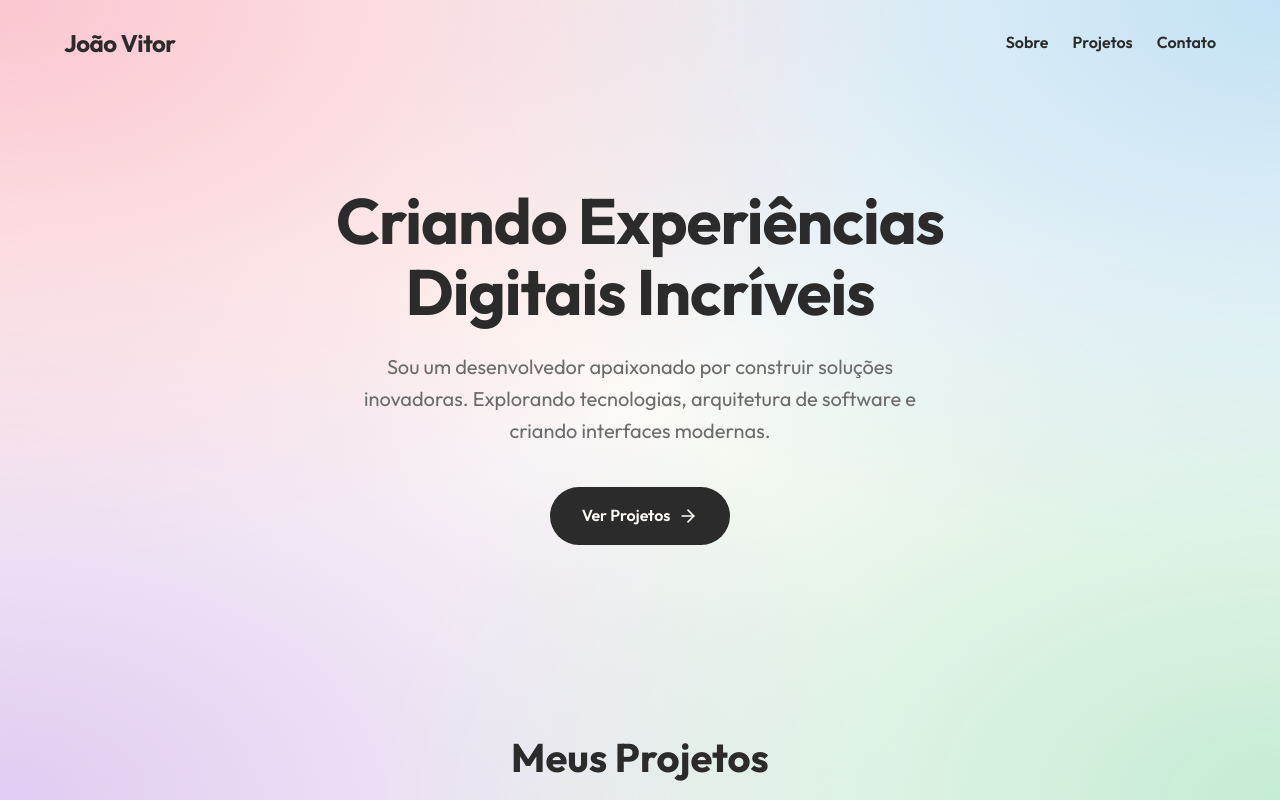
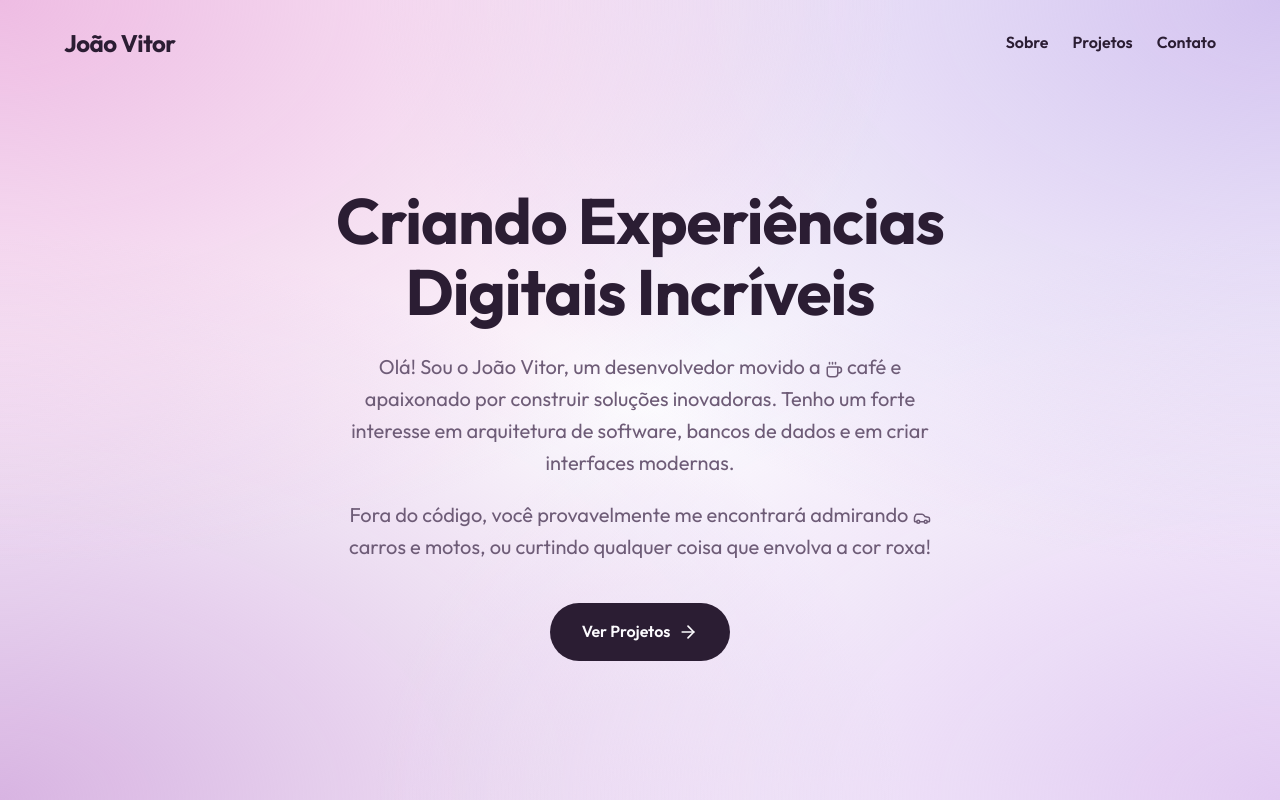
Before and after one commit to JoaoVitor0106/Portfolio, a React app: page / in a window 1280 px wide. Shown: the top 800 px of the page. Built offline with nearby package versions, Linux system fonts and the light colour scheme; the HTML template or start-up script is replaced by a standard one.

Commit message:
Update colors to purple pastels and add personal about me section

```diff
--- a/src/App.jsx
+++ b/src/App.jsx
@@ -1,5 +1,5 @@
 import React, { useEffect } from 'react';
-import { ArrowRight, Mail, ExternalLink, Code2, Database, LayoutDashboard, Terminal } from 'lucide-react';
+import { ArrowRight, Mail, ExternalLink, Code2, Database, LayoutDashboard, Terminal, Coffee, Car } from 'lucide-react';
 import './index.css';
 
 function App() {
@@ -39,8 +39,11 @@ function App() {
           <section id="about" className="hero">
             <h1>Criando Experiências<br />Digitais Incríveis</h1>
             <p>
-              Sou um desenvolvedor apaixonado por construir soluções inovadoras.
-              Explorando tecnologias, arquitetura de software e criando interfaces modernas.
+              Olá! Sou o João Vitor, um desenvolvedor movido a <Coffee size={18} style={{display: 'inline', verticalAlign: 'text-bottom'}} /> café e apaixonado por construir soluções inovadoras.
+              Tenho um forte interesse em arquitetura de software, bancos de dados e em criar interfaces modernas.
+            </p>
+            <p style={{ marginTop: '-20px', marginBottom: '40px' }}>
+              Fora do código, você provavelmente me encontrará admirando <Car size={18} style={{display: 'inline', verticalAlign: 'text-bottom'}} /> carros e motos, ou curtindo qualquer coisa que envolva a cor roxa!
             </p>
             <a href="#projects" className="btn">
               Ver Projetos <ArrowRight size={20} />
--- a/src/index.css
+++ b/src/index.css
@@ -1,16 +1,16 @@
 @import url('https://fonts.googleapis.com/css2?family=Outfit:wght@300;400;600;700&display=swap');
 
 :root {
-  --bg-color: #fdfbf7;
-  --text-color: #2b2b2b;
-  --text-light: #6b6b6b;
-  --pastel-purple: #e0cbf2;
-  --pastel-pink: #fbc6d0;
-  --pastel-yellow: #fceea7;
-  --pastel-green: #c4ecd4;
-  --pastel-blue: #c3e2f5;
+  --bg-color: #fcfbfe;
+  --text-color: #2b1d33;
+  --text-light: #6e5c77;
+  --pastel-purple: #d8b4e2;
+  --pastel-pink: #eebce3;
+  --pastel-yellow: #f5e1f7;
+  --pastel-green: #e2cbf2;
+  --pastel-blue: #d4c4f0;
   --card-bg: rgba(255, 255, 255, 0.7);
-  --border-color: rgba(255, 255, 255, 0.5);
+  --border-color: rgba(216, 180, 226, 0.3);
   --shadow-sm: 0 4px 6px -1px rgba(0, 0, 0, 0.05), 0 2px 4px -1px rgba(0, 0, 0, 0.03);
   --shadow-md: 0 10px 15px -3px rgba(0, 0, 0, 0.05), 0 4px 6px -2px rgba(0, 0, 0, 0.025);
   --shadow-lg: 0 20px 25px -5px rgba(0, 0, 0, 0.05), 0 10px 10px -5px rgba(0, 0, 0, 0.02);
```
